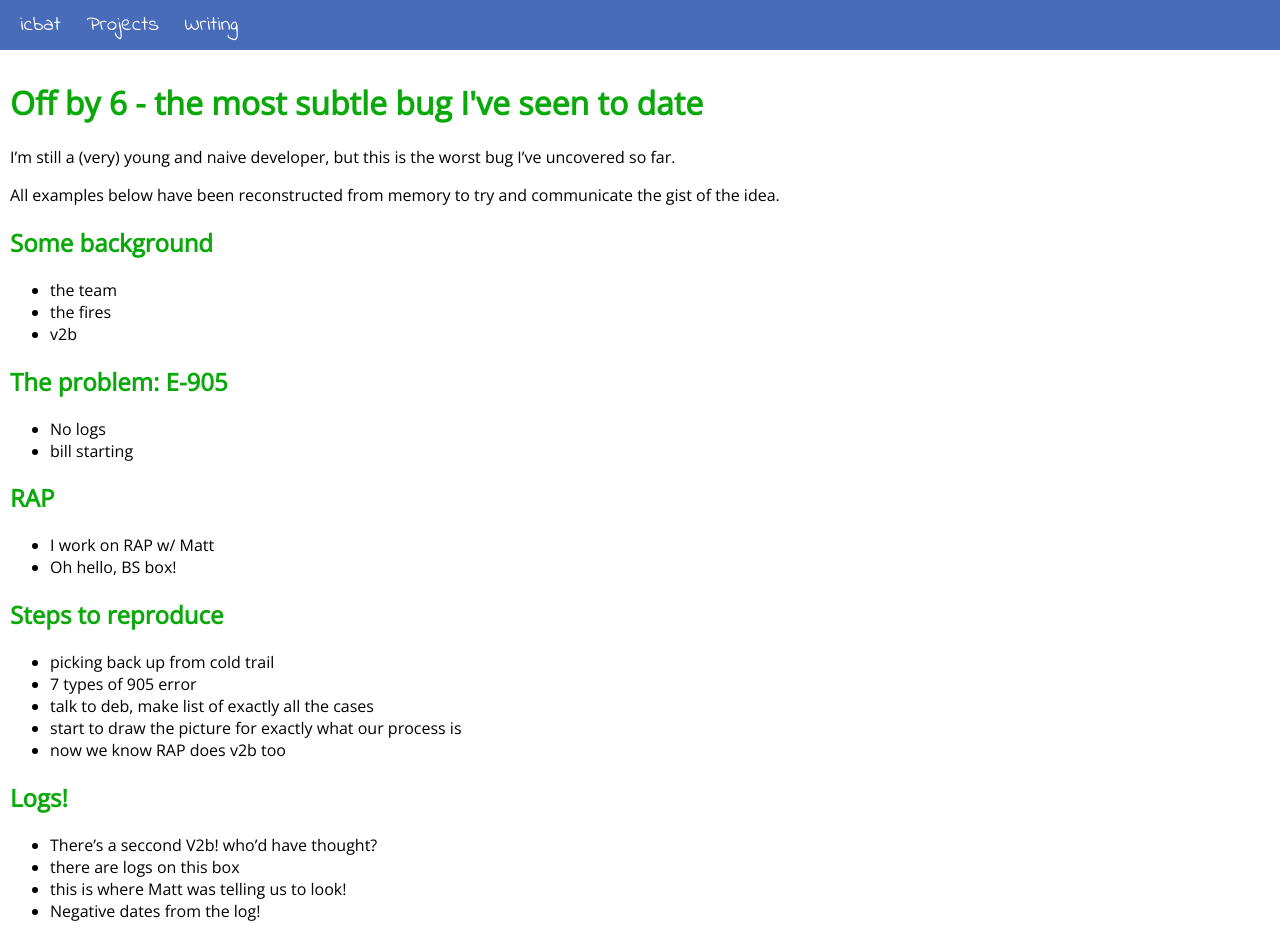
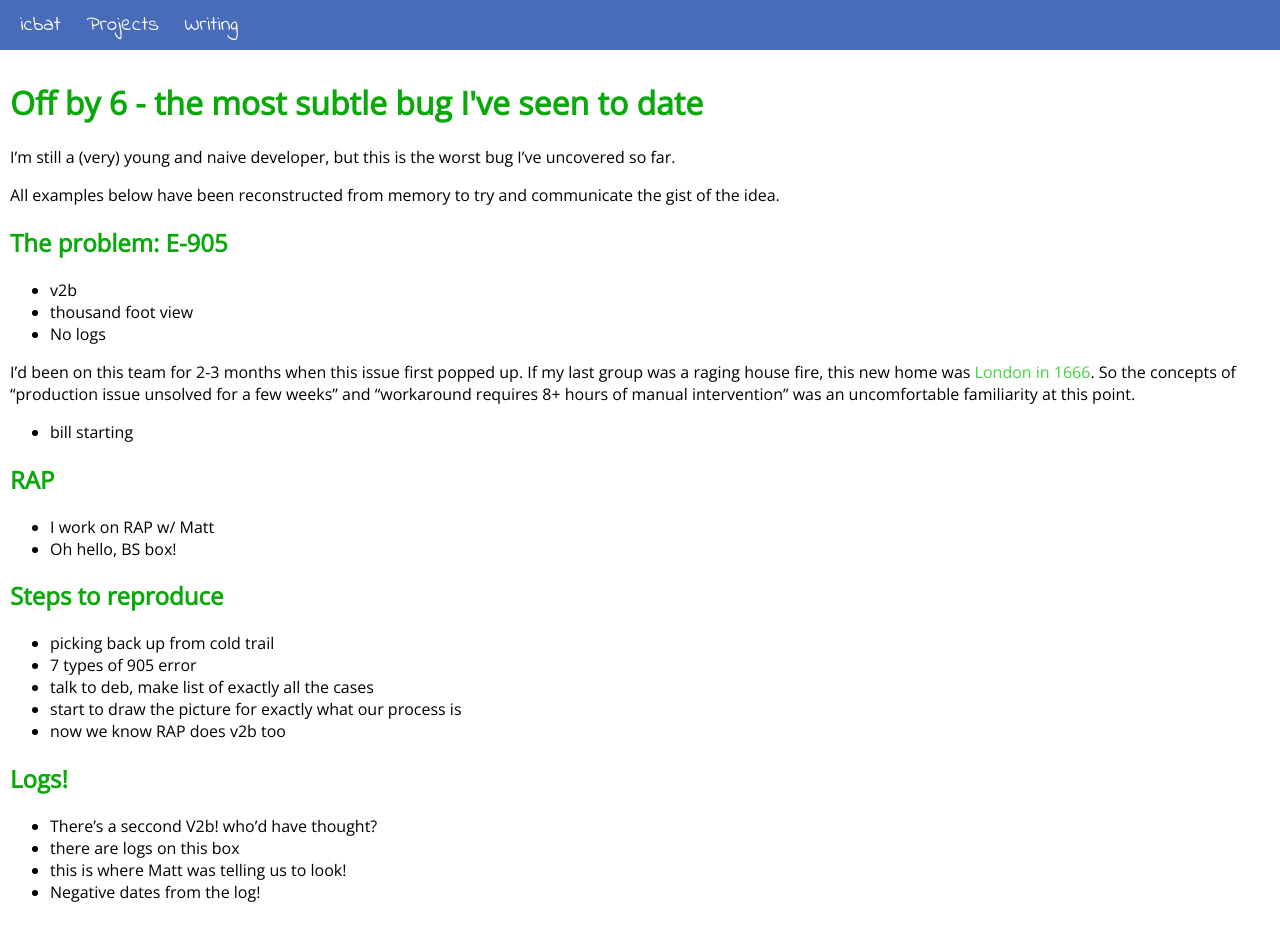
Before and after one commit to icbat/icbat.github.io, a Jekyll site: the page built from writing/_posts/2015-02-18-off-by-6.md, in a window 1280 px wide. Shown: the top 927 px of the page. Built offline with Jekyll 4.4.1, drawn with Linux system fonts in a browser that asks for light colours.

```diff
--- a/writing/_posts/2015-02-18-off-by-6.md
+++ b/writing/_posts/2015-02-18-off-by-6.md
@@ -7,16 +7,16 @@
 
 All examples below have been reconstructed from memory to try and communicate the gist of the idea.
 
-## Some background
-
-- the team
-- the fires
-- v2b
-
 ## The problem:  E-905
 
+- v2b
+- thousand foot view
 - No logs
+
+I'd been on this team for 2-3 months when this issue first popped up. If my last group was a raging house fire, this new home was [London in 1666](https://en.wikipedia.org/wiki/Great_Fire_of_London). So the concepts of "production issue unsolved for a few weeks" and "workaround requires 8+ hours of manual intervention" was an uncomfortable familiarity at this point.
+
 - bill starting
+
 
 ## RAP
 
```
